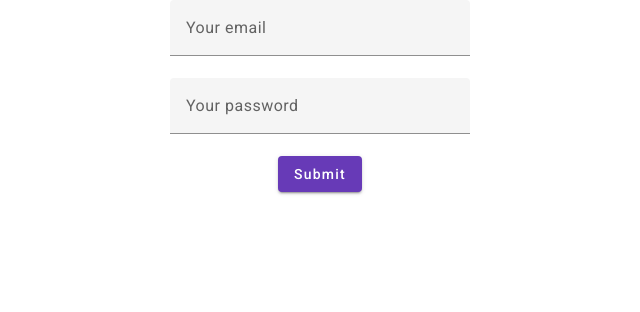
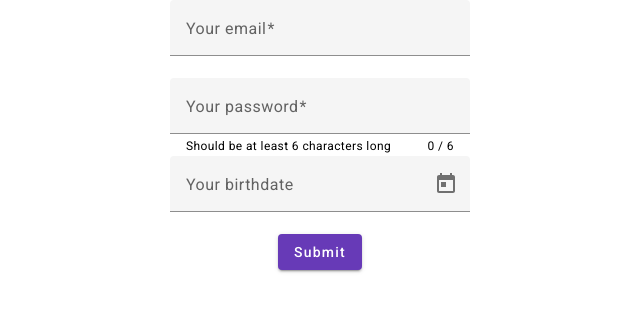
Before and after one commit to Himesh512/app-with-ngrx, an Angular app: page /signup in a window 1280 px wide. Shown: the top 312 px of the page, without its empty margins (320-960 px from the left). Built offline with nearby package versions, Linux system fonts and the light colour scheme.

Commit message:
date picker changes

```diff
--- a/src/app/auth/signup/signup.component.html
+++ b/src/app/auth/signup/signup.component.html
@@ -1,10 +1,40 @@
 <section class="signup-form">
     <form fxLayout="column" fxLayoutAlign="center center" #f="ngForm" (ngSubmit)="onSubmit(f)">
         <mat-form-field>
-            <input type="email" matInput required placeholder="Your email" ngModel name="email">
+            <mat-label>Your email</mat-label>
+            <input
+            type="email"
+            matInput
+            required
+            placeholder="Your email"
+            ngModel
+            name="email"
+            email
+            #emailInput="ngModel">
+            <mat-error *ngIf="emailInput.hasError('required')">Field must not be empty.</mat-error>
+            <mat-error *ngIf="!emailInput.hasError('required')">E-mail is invalid</mat-error>
+        </mat-form-field>
+        <mat-form-field hintLabel="Should be at least 6 characters long">
+            <mat-label>Your password</mat-label>
+            <input
+            type="password"
+            matInput
+            required
+            minlength="6"
+            placeholder="Your password"
+            ngModel
+            name="password"
+            #pwInput="ngModel">
+            <mat-hint align="end">{{ pwInput.value?.length }} / 6</mat-hint>
         </mat-form-field>
         <mat-form-field>
-            <input type="password" matInput required minlength="6" placeholder="Your password" ngModel name="password">
+            <mat-label>Your birthdate</mat-label>
+            <input
+            matInput
+            placeholder="Your birthdate"
+            [matDatepicker]="picker">
+            <mat-datepicker-toggle matSuffix [for]="picker"></mat-datepicker-toggle>
+            <mat-datepicker #picker></mat-datepicker>
         </mat-form-field>
         <button mat-raised-button color="primary">Submit</button>
     </form>
```
Also changed, not shown: src/app/material.module.ts (+18 -2 lines).
